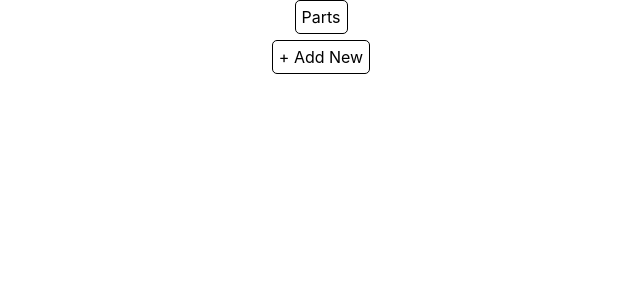
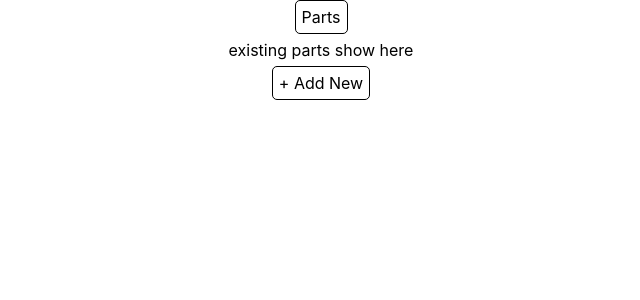
Before and after one commit to davidsomekh/parts-example, a React (Create React App) app: page / in a window 1280 px wide. Shown: the top 300 px of the page, without its empty margins (319-959 px from the left). Built offline with nearby package versions, Linux system fonts and the light colour scheme.

Commit message:
components structure

```diff
--- a/package.json
+++ b/package.json
@@ -12,7 +12,7 @@
     "@types/react-dom": "^17.0.15",
     "react": "^18.0.0",
     "react-dom": "^18.0.0",
-    "react-scripts": "5.0.0",
+    "react-scripts": "^5.0.0",
     "typescript": "^4.6.3",
     "web-vitals": "^2.1.4"
   },
--- a/src/App.css
+++ b/src/App.css
@@ -4,6 +4,10 @@
   justify-content: center;
   flex-direction: column;
   align-items: center;
+}
+
+.list{
+  margin-bottom:6px;
 }
 
 .btn{
--- a/src/App.tsx
+++ b/src/App.tsx
@@ -4,7 +4,7 @@ import logo from './logo.svg';
 
 import './App.css';
 import Newpart from './New';
-
+import List from './List';
 
 
 function App() {
@@ -21,10 +21,11 @@ function App() {
   return (
     <div className="App">
     <div className='head'>Parts</div>
-
+    <List/>
     <div onClick={showFileAdd}className='btn'>+ Add New</div>
 
     {newPart &&
+
       <Newpart/>}
     </div>
   );
--- /dev/null
+++ b/src/List.tsx
@@ -0,0 +1,19 @@
+import React, { useEffect, useState } from "react";
+
+import logo from './logo.svg';
+
+import './App.css';
+
+function List() {
+
+
+
+  return (
+    <div className="list">
+
+      existing parts show here
+    </div>
+  );
+}
+
+export default List;
```
Also changed, not shown: src/Part.tsx (added, +19 -0 lines), 1 other file (tests, documents, lock files or other folders).
